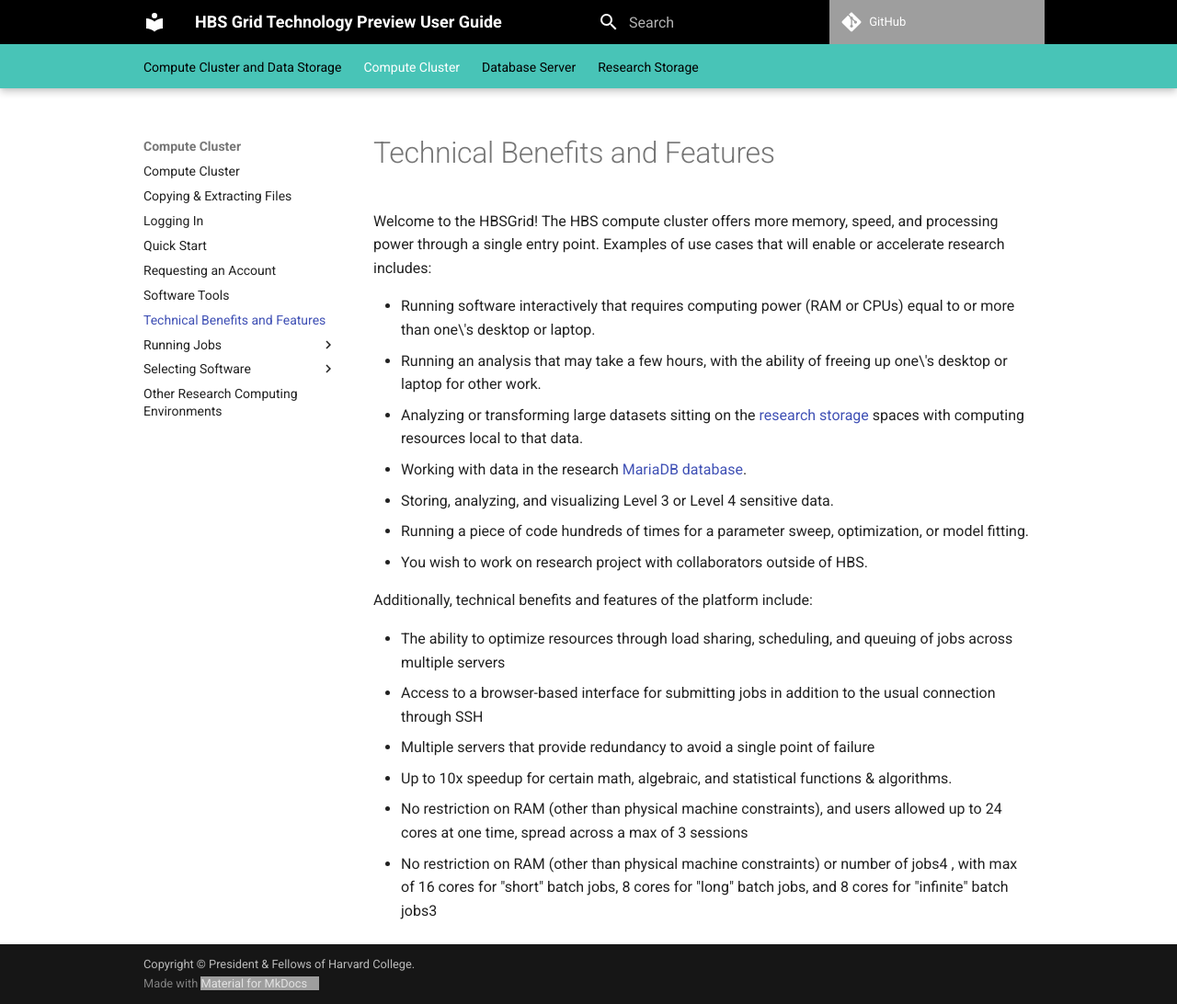
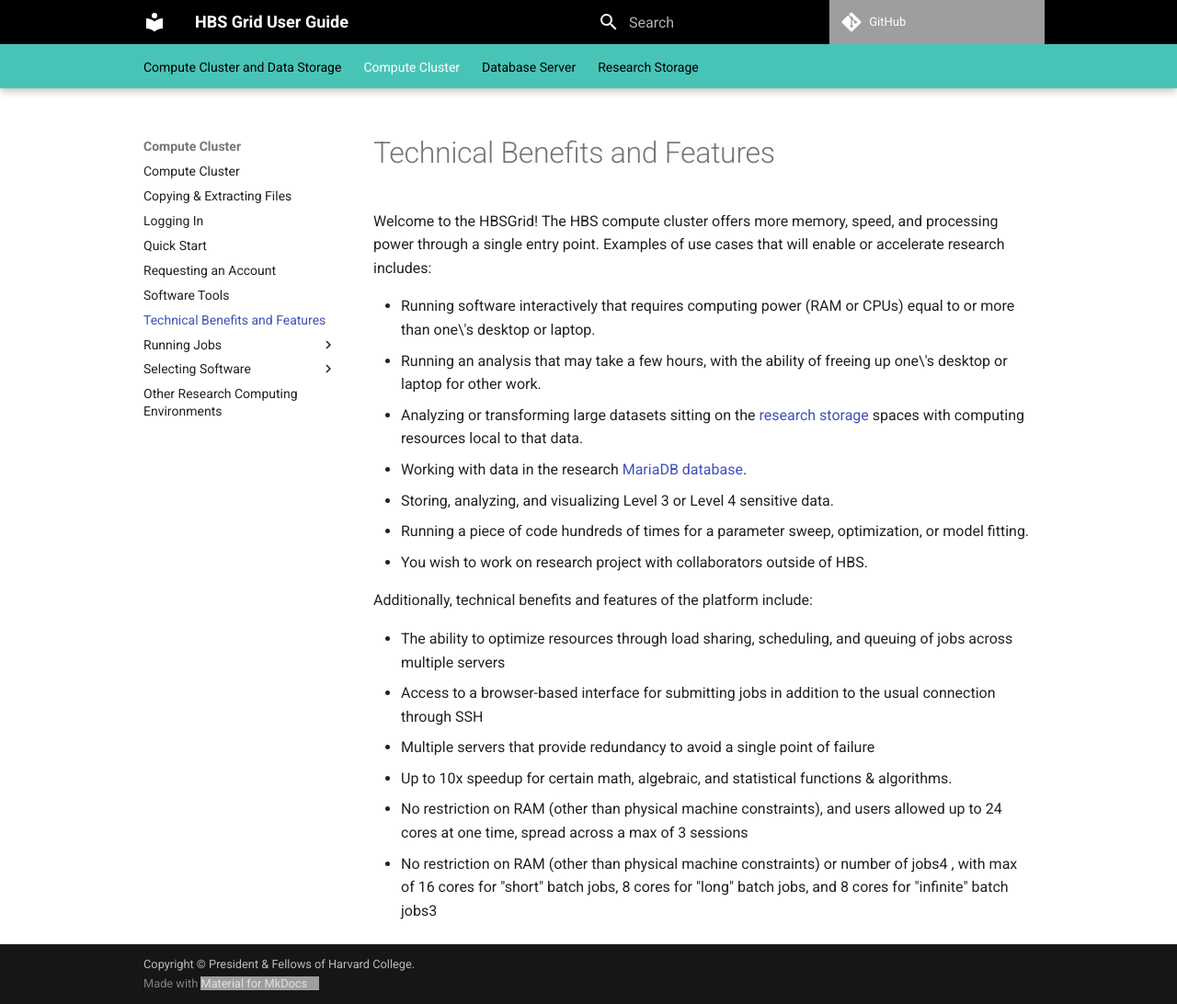
Before and after one commit to hbs-rcs/hbsgrid-docs, an MkDocs documentation site: the page built from docs/compute-cluster/techbenefits.md, in a window 1280 px wide and 1092 px high. Shown: the whole window at 92% size. Built offline with MkDocs 1.6.1 and Material for MkDocs 9.7.7, drawn with Linux system fonts in a browser that asks for light colours; comment, search, counter and statistics services are not loaded; the version menu is left out; grey boxes are pictures that could not be loaded.

Commit message:
Update title

```diff
--- a/mkdocs.yml
+++ b/mkdocs.yml
@@ -1,4 +1,4 @@
-site_name: 'HBS Grid Technology Preview User Guide'
+site_name: 'HBS Grid User Guide'
 site_url: 'https://hbs-rcs.github.io/hbsgrid-docs/'
 copyright: Copyright &copy; President & Fellows of Harvard College.
 repo_url: 'https://github.com/hbs-rcs/hbsgrid-docs'
```
